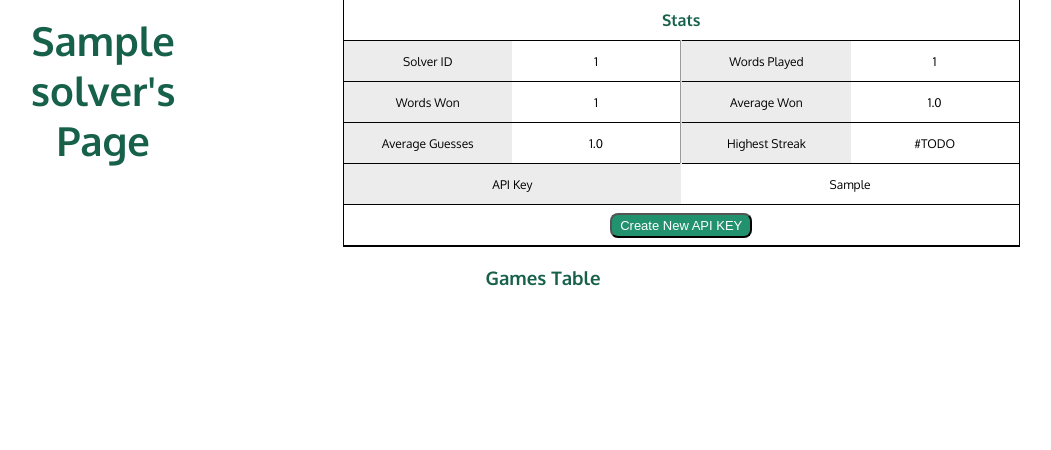
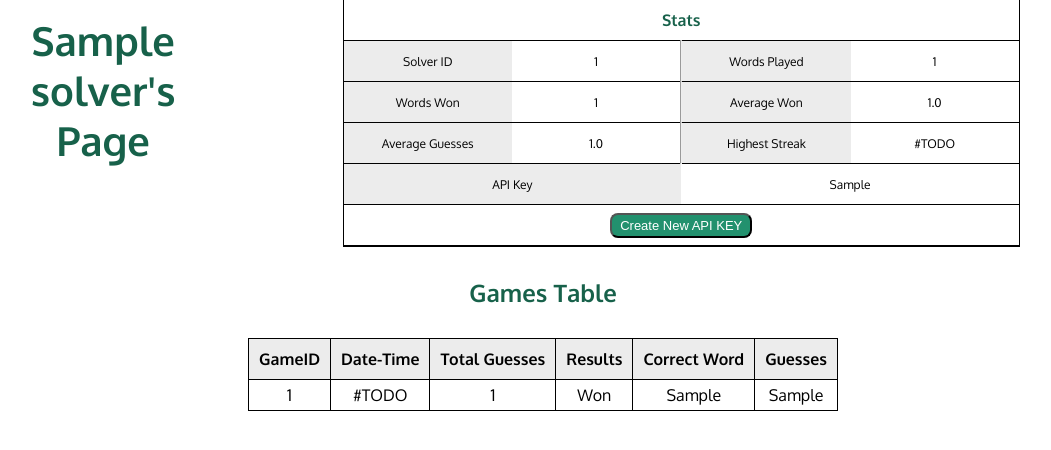
Before and after one commit to abbierm/WordGuessAPI, a Flask app: a page that uses app/templates/solver.html in a window 1280 px wide. Shown: the part 77-527 px from the top of the page, without its empty margins (97-1148 px from the left). Run offline with Flask 3, Linux system fonts and the light colour scheme; a user stored in the database is signed in; tables that the repository leaves empty hold one stand-in row (values such as "Sample post").

Commit message:
added games table on solver page that displays each game the solver has played along with the words it picked

```diff
--- a/app/main/routes.py
+++ b/app/main/routes.py
@@ -66,7 +66,7 @@ def solver(solver_name):
 
         game_query = sa.select(Game).where(
             Game.solver_id == solver.id).order_by(Game.id.desc())
-        games = db.paginate(game_query, page=1, per_page=20, error_out=False).items
+        games = db.paginate(game_query, page=1, per_page=50, error_out=False).items
         return render_template('/solver.html', solver=solver, games=list(games))
     return redirect(url_for('main.index'))
 
--- a/app/static/styles.css
+++ b/app/static/styles.css
@@ -221,3 +221,53 @@ input[type=submit] {
 .solver-Rrow-divider{
     height: 40px;
 }
+
+
+/* Solver Games Tables Via Gridbox */
+
+.games-table-title {
+    text-align: center;
+    margin: 30px;
+    font-weight: bold;
+    color: #17614a;
+    font-family: "Oxygen";
+    font-style: normal;
+}
+
+.games-table-container {
+    text-align: center;
+    margin: 20px;
+    display: flex;
+    align-items: center;
+    justify-content: space-around;
+}
+
+table {
+    border-collapse: collapse;
+    border: 1px solid black;
+    max-width: 100%;
+}
+
+th {
+    border-bottom: 1px solid;
+    border-right: 1px solid;
+    min-width: fit-content;
+    background-color: #ececec;
+    padding: 10px;
+}
+
+td {
+    border-bottom: 1px solid;
+    min-width: fit-content;
+    padding: 5px;
+    border-right: 1px solid;
+
+}
+
+.guess {
+    background-color: #cecccc;
+    border-bottom: 2px solid;
+    border-right: 1px solid;
+    min-width: 60px;
+    padding: 5px;
+}
--- a/app/templates/solver.html
+++ b/app/templates/solver.html
@@ -56,14 +56,90 @@
 
 
     </div>
-    <div class="table-title">
-        <h3>Games Table</h3>
+    <div class="games-table-title">
+        <h2>Games Table</h2>
     </div>
     <div class="games-table-container">
+        <table>
+            <tr>
+                <th>GameID</th>
+                <th>Date-Time</th>
+                <th>Total Guesses</th>
+                <th>Results</th>
+                <th>Correct Word</th>
+                <th>Guesses</th>
+            </tr>
+            {% for game in games %}
+            <tr>
+                <td>{{ game.id }}</td>
+                <td>#TODO</td>
+                <td>{{ game.guess_count }}</td>
+                {% if game.results == True %}
+                <td>Won</td>
+                {% else %}
+                <td>Lost</td>
+                {% endif %}
+                <td>{{ game.correct_word }}</td>
+                <td>{{ game.guesses }}</td>
+            </tr>
+            {% endfor %}
+        </table>
+    </div>
+    <!-- <div class="table-container">
+        {% for game in games %}
+        <div class="table-row heading">
+            <div class="row-item">Game ID</div>
+            <div class="row-item">correct word</div>
+            <div class="row-item">Total Guesses</div>
+            <div class="row-item">Results</div>
+        </div>
+        <div class="table-row">
+            <div class="row-item">{{ game.id }}</div>
+            <div class="row-item">{{ game.correct_word }}</div>
+            <div class="row-item">{{ game.guess_count }}</div>
+            {% if game.results == True %}
+            <div class="row-item">Won</div>
+            {% else %}
+            <div class="row-item">Lost</div>
+            {% endif %}
+        </div>
+        <div class="table-row heading">
+            <div class="row-item">Guess 1</div>
+            <div class="row-item">Guess 2</div>
+            <div class="row-item">Guess 3</div>
+            <div class="row-item">Guess 4</div>
+            <div class="row-item">Guess 5</div>
+            <div class="row-item">Guess 6</div>
+        </div>
+        {% set guess_list = game.guesses.split(', ') %}
+        <div class="table-row">
+            {% for guess in guess_list %}
+            <div class="row-item">{{ guess }}</div>
+            {% endfor %}
+            {% if game.guess_count < 6 %}
+                {% set guess_count = game.guess_count %}
+                {% for x in range(guess_count, 7) %}
+            <div class="row-item">None</div>
+                {% endfor %}
+            {% endif %}
 
-    </div>
+        </div> -->
 
+        <!-- {% set feedback_list = game.feedback.split(', ') %}
+        <div class="table-row">
+            {% for feedback in feedback_list %}
+            <div class="row-item">{{ feedback }}</div>
+            {% endfor %}
+            {% if game.guess_count < 6 %}
+                {% set guess_count = game.guess_count %}
+                {% for x in range(guess_count, 7) %}
+            <div class="row-item">None</div>
+                {% endfor %}
+            {% endif %}
 
+        </div> -->
+    <!-- {% endfor %} -->
+    <!-- </div> -->
 
 </div>
 
```
